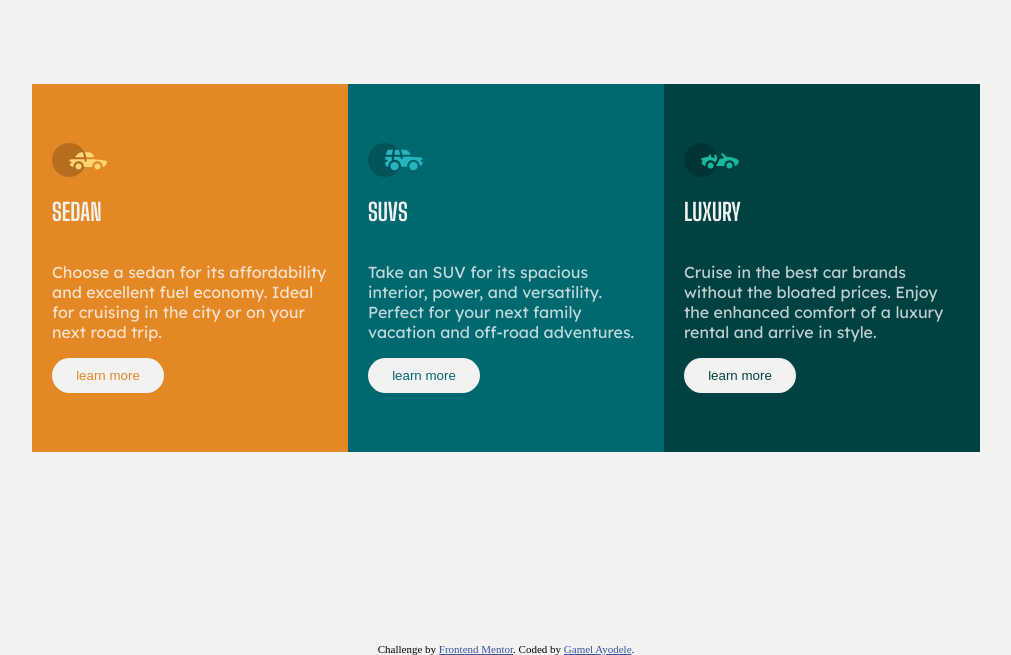
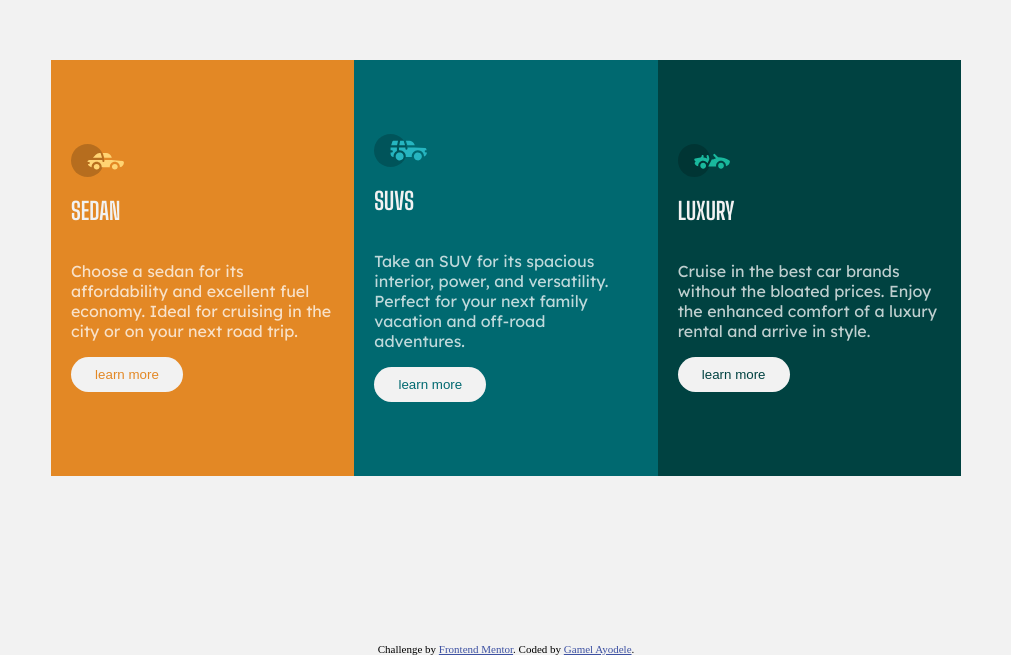
Before and after one commit to gamelayo/3-column-preview-card, a plain HTML site: page index.html in a window 1280 px wide. Shown: the part 165-820 px from the top of the page, without its empty margins (134-1145 px from the left). Drawn offline with Linux system fonts and the light colour scheme.

Commit message:
Add files via upload
update new css file

```diff
--- a/css/style.css
+++ b/css/style.css
@@ -23,7 +23,7 @@ section {
   display: flex;
   flex-direction: column;
   width: 70%;
-  height: 23rem;
+  height: 26rem;
   justify-content: center;
   padding: 30px 20px;
 
@@ -102,7 +102,7 @@ body{
 
  }
  section{
-   width: 25%;
+   width: 24%;
 
  }
 }
```
